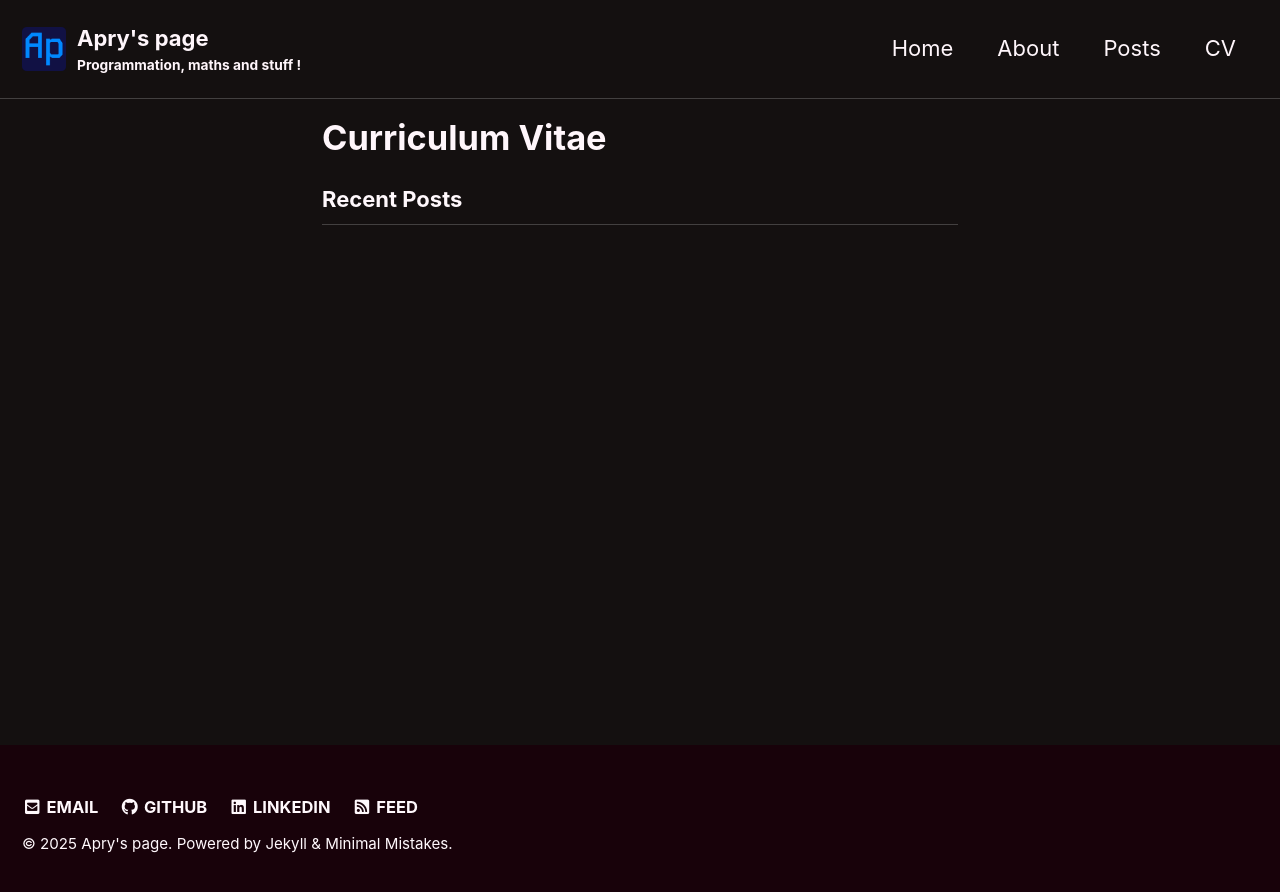
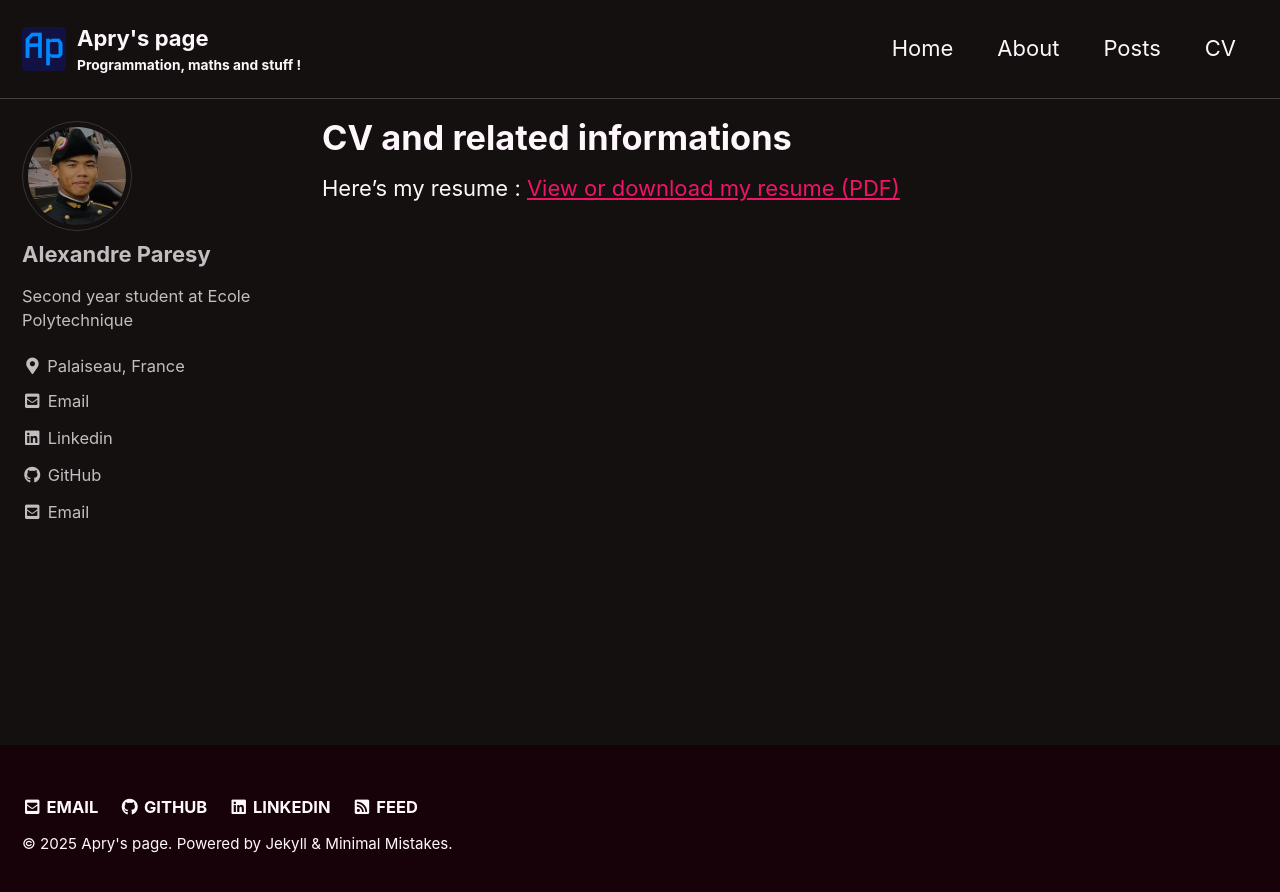
Before and after one commit to aparesy/aparesy.github.io, a Jekyll site: the page built from _pages/CV.md, in a window 1280 px wide. Shown: the top 892 px of the page. Built offline with Jekyll 4.4.1, drawn with Linux system fonts in a browser that asks for light colours; cached includes are drawn as plain includes.

Commit message:
Added my CV

```diff
--- a/_pages/CV.md
+++ b/_pages/CV.md
@@ -1,4 +1,8 @@
 ---
-title: "Curriculum Vitae"
-layout: home
+title: "CV and related informations"
+layout: single
+permalink: /cv/
+author_profile: true
 ---
+
+Here's my resume : [View or download my resume (PDF)](/assets/ResumeAlexandreParesy.pdf)
```
Also changed, not shown: 6 other files.
